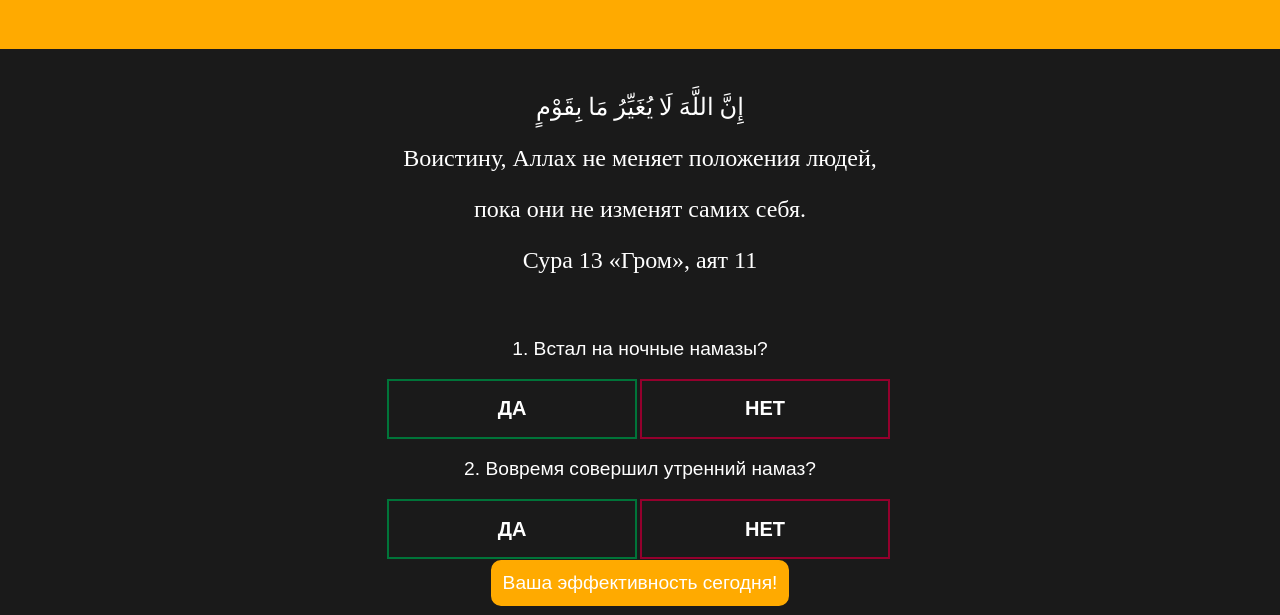
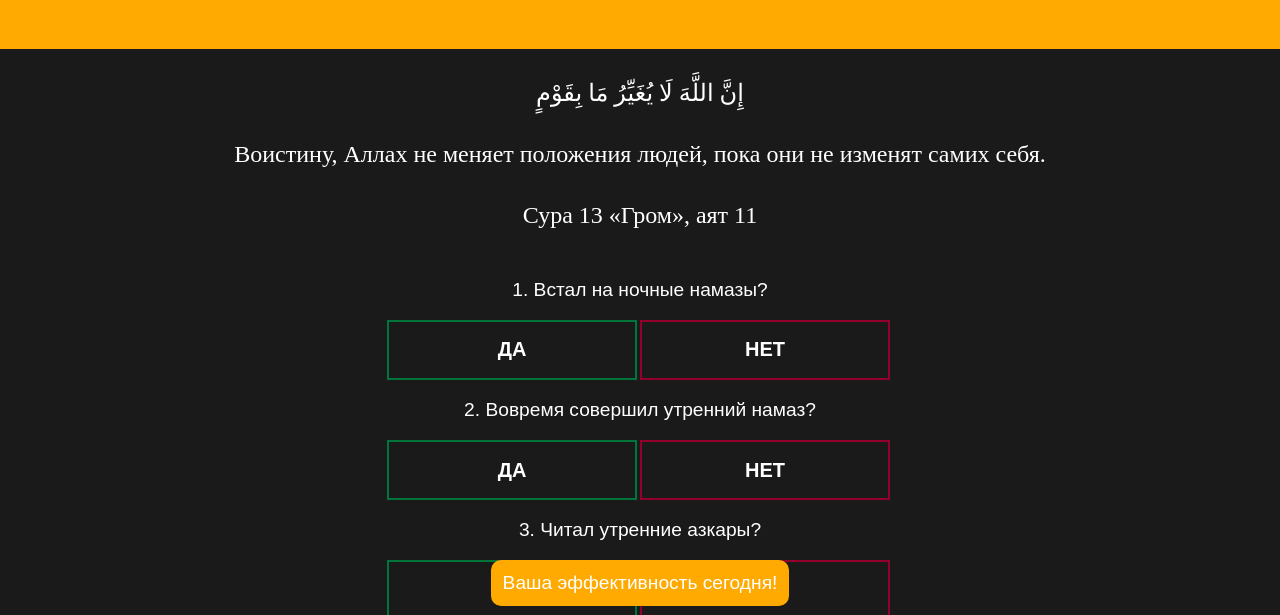
Before and after one commit to GrataMAN/Daily-Report, a plain HTML site: page index.html in a window 1280 px wide. Shown: the part 110-725 px from the top of the page. Drawn offline with Linux system fonts and the light colour scheme.

Commit message:
Update index.html

```diff
--- a/index.html
+++ b/index.html
@@ -4,6 +4,9 @@
   <meta charset="UTF-8">
   <meta name="viewport" content="width=device-width, initial-scale=1.0">
   <title>Отчет дня!</title>
+
+  <!-- Подключение шрифта -->
+  <link href="https://fonts.googleapis.com/css2?family=Noto+Sans:wght@400;700&display=swap" rel="stylesheet">
   <link rel="stylesheet" href="styles.css">
 </head>
 <body>
@@ -11,12 +14,11 @@
     <h1>Отчет дня!</h1>
   </header>
 
-  <section class="verse">
-    <p>إِنَّ اللَّهَ لَا يُغَيِّرُ مَا بِقَوْمٍ</p>
-    <p>Воистину, Аллах не меняет положения людей,</p>
-	<p>пока они не изменят самих себя.</p>
-    <p>Сура 13 «Гром», аят 11</p>
-  </section>
+<section class="verse">
+  <p class="large-text">إِنَّ اللَّهَ لَا يُغَيِّرُ مَا بِقَوْمٍ</p>
+  <p>Воистину, Аллах не меняет положения людей, пока они не изменят самих себя.</p>
+  <p class="small-text">Сура 13 «Гром», аят 11</p>
+</section>
 
 <section class="questions">
   <div class="question">
```
